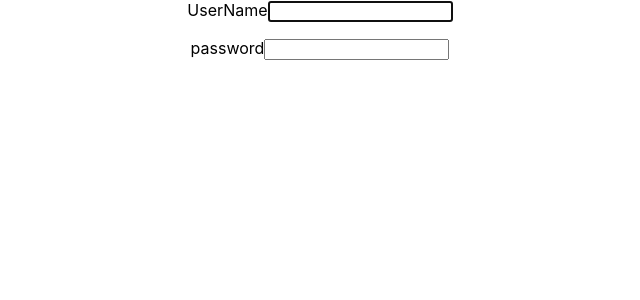
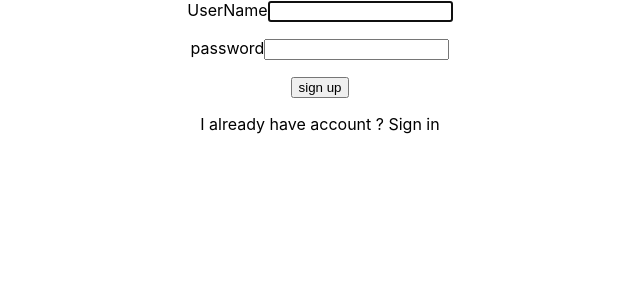
Before and after one commit to DhiaMbarki/Dev-challenge, a React (Create React App) app: page / in a window 1280 px wide. Shown: the top 300 px of the page, without its empty margins (320-960 px from the left). Built offline with nearby package versions, Linux system fonts and the light colour scheme; no server answers.

Commit message:
switch login, signup on the same component

```diff
--- a/src/Login.js
+++ b/src/Login.js
@@ -24,9 +24,31 @@ const Login = (props) => {
           value={email}
           onChange={(e) => setEmail(e.target.value)}
         />
-      <p className = "errorMsj">{emailError}</p>
+        <p className="errorMsj">{emailError}</p>
         <label>password</label>
-      <input type ="password" required value ={password} onChange ={e => setPassword(e.target.value) }/>
+        <input
+          type="password"
+          required
+          value={password}
+          onChange={(e) => setPassword(e.target.value)}
+        />
+        <p className = "errorMsj">{passwordError}</p>
+        <div className = "btnContainer">
+          {hasAccount ? (
+            <>
+
+            <button>Sign in</button>
+            <p>I dont have account ? <span>sign Up</span> </p>
+            </>
+
+          ) : (
+            <>
+            <button>sign up</button>
+            <p>I already have account ? <span>Sign in</span> </p>
+            </>
+
+          )}
+        </div>
       </div>
     </section>
   );
```
Lines whose indentation alone changed are shown as unchanged.
